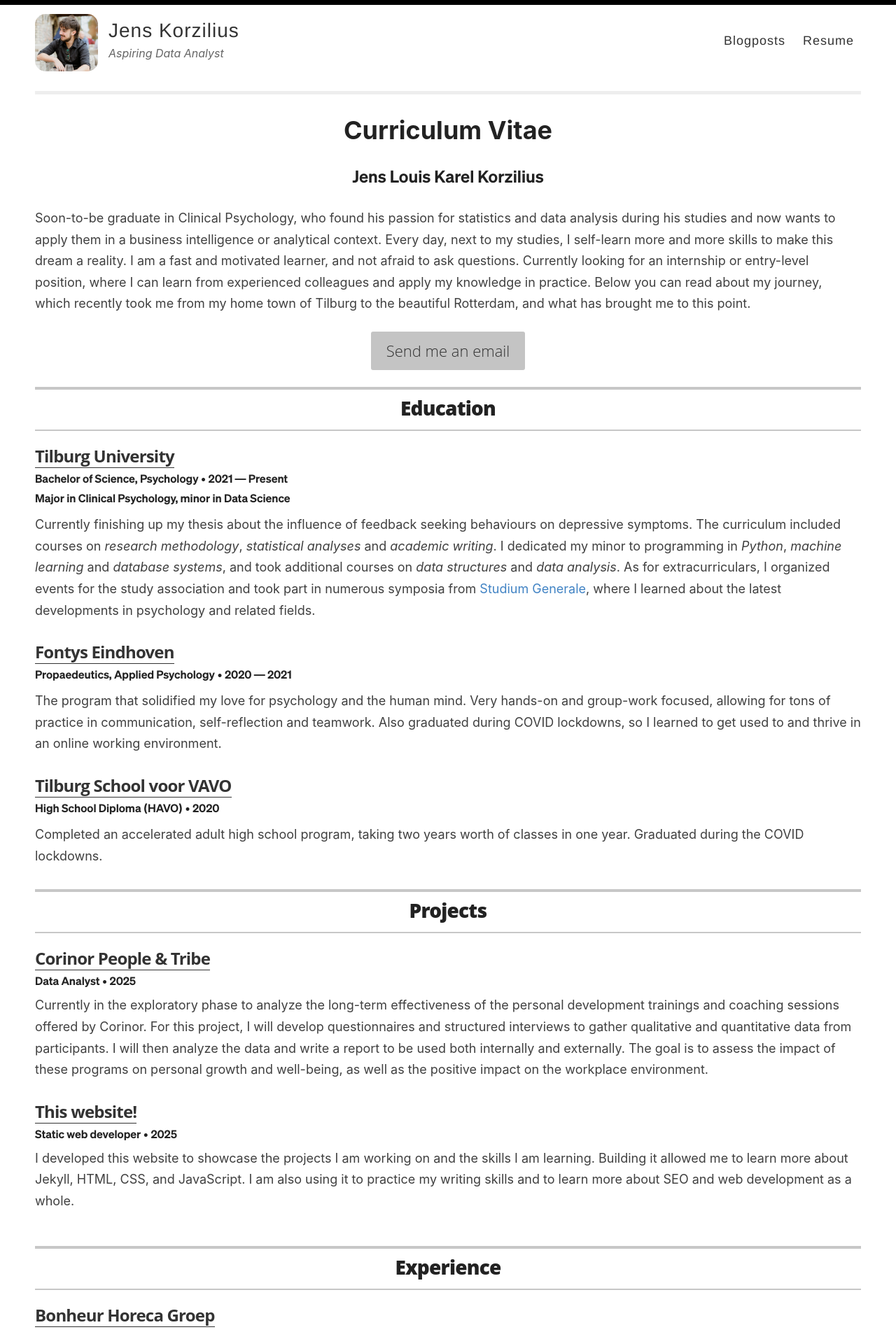
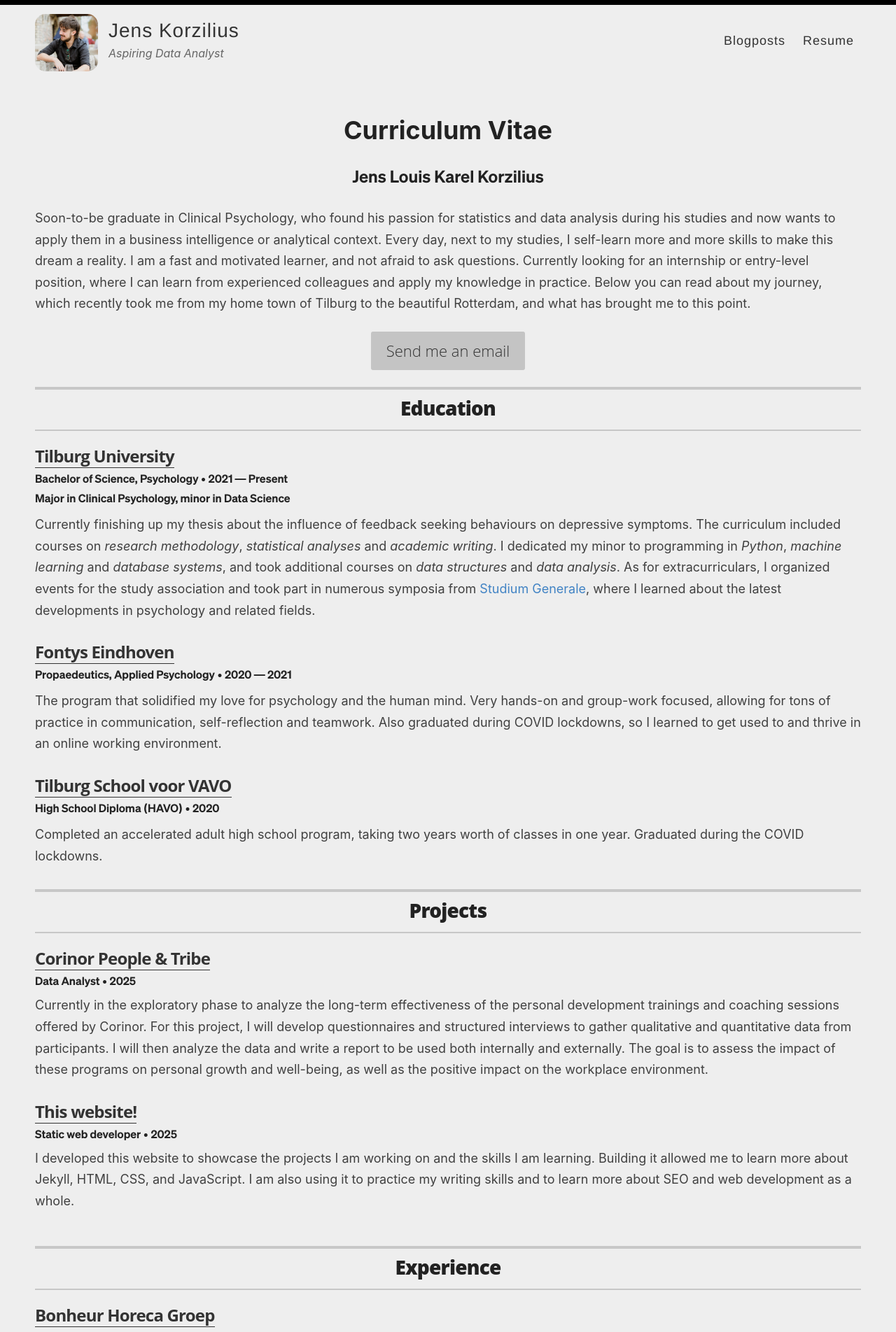
Before and after one commit to Pil0tz/pil0tz.github.io, a Jekyll site: the page built from _pages/resume.md, in a window 1280 px wide. Shown: the top 1904 px of the page at 70% size. Built offline with Jekyll 4.4.1, drawn with Linux system fonts in a browser that asks for light colours; some of the changed text lies outside the part shown.

Commit message:
QoL improvements here and there

```diff
--- a/_data/skills.yml
+++ b/_data/skills.yml
@@ -21,7 +21,6 @@
 
 - skill: Statistics
   description: |
-    # Studying Psychology has developed many of my soft skills, which are invaluable to me now.
-    # But the most cherished skill I developed was the ability to see the world through a statistical lens.
     Before university I never liked math, and believed I would never be good at it.
     But statistics gave me a concrete reason to use math; to make inferences about the world with more certainty.
+    With this as my motivation, I learned to love math and statistics, and now understand them to a level I would have never believed possible.
--- a/assets/style.scss
+++ b/assets/style.scss
@@ -23,7 +23,7 @@ html {
 }
 
 body {
-  background: #fff;
+  background: #eeeeee;
   font-family: -system-ui, -apple-system, BlinkMacSystemFont, "Segoe UI", Roboto, Helvetica, Arial, sans-serif, "Apple Color Emoji", "Segoe UI Emoji", "Segoe UI Symbol";
   color: #404040;
   line-height: 1.7;
```
